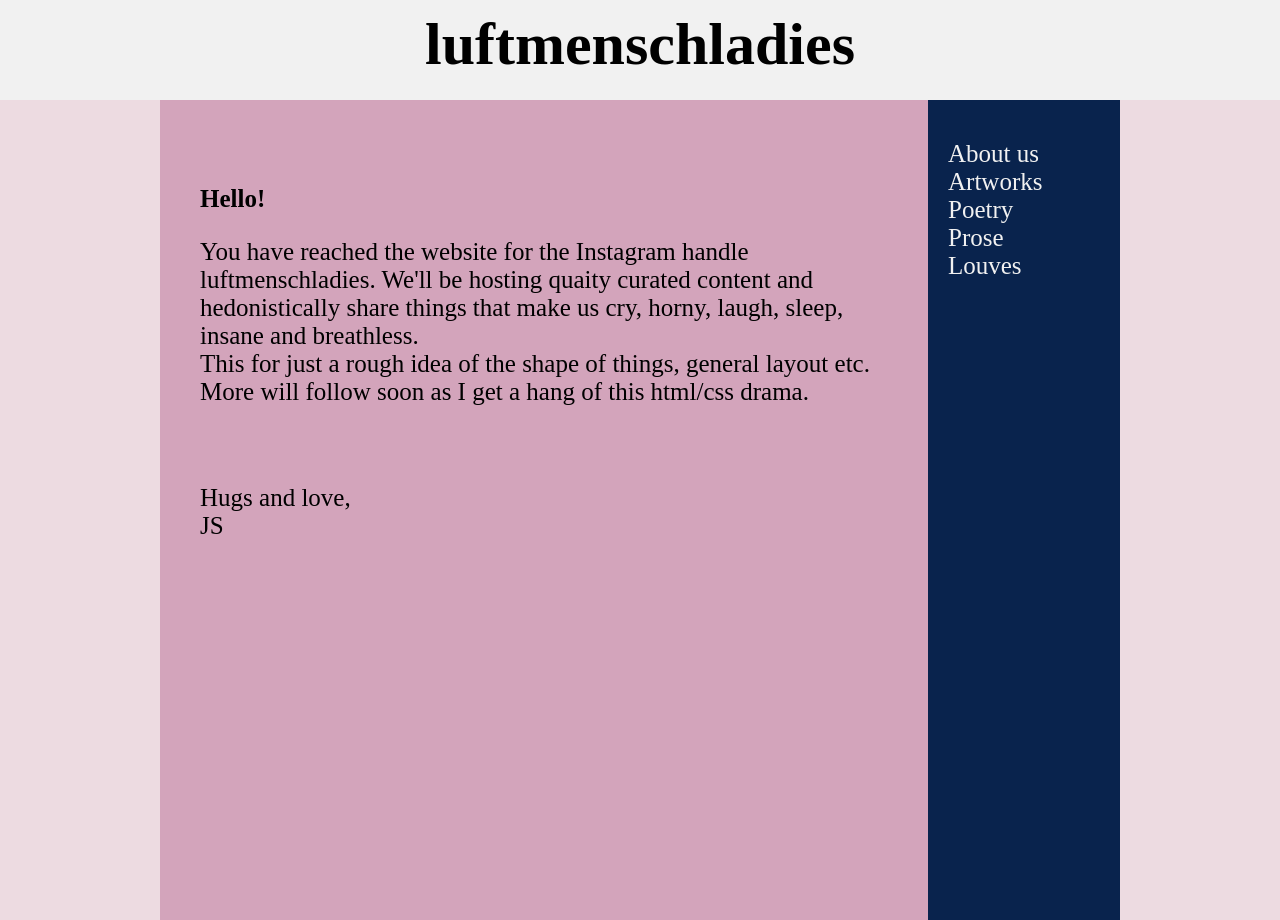
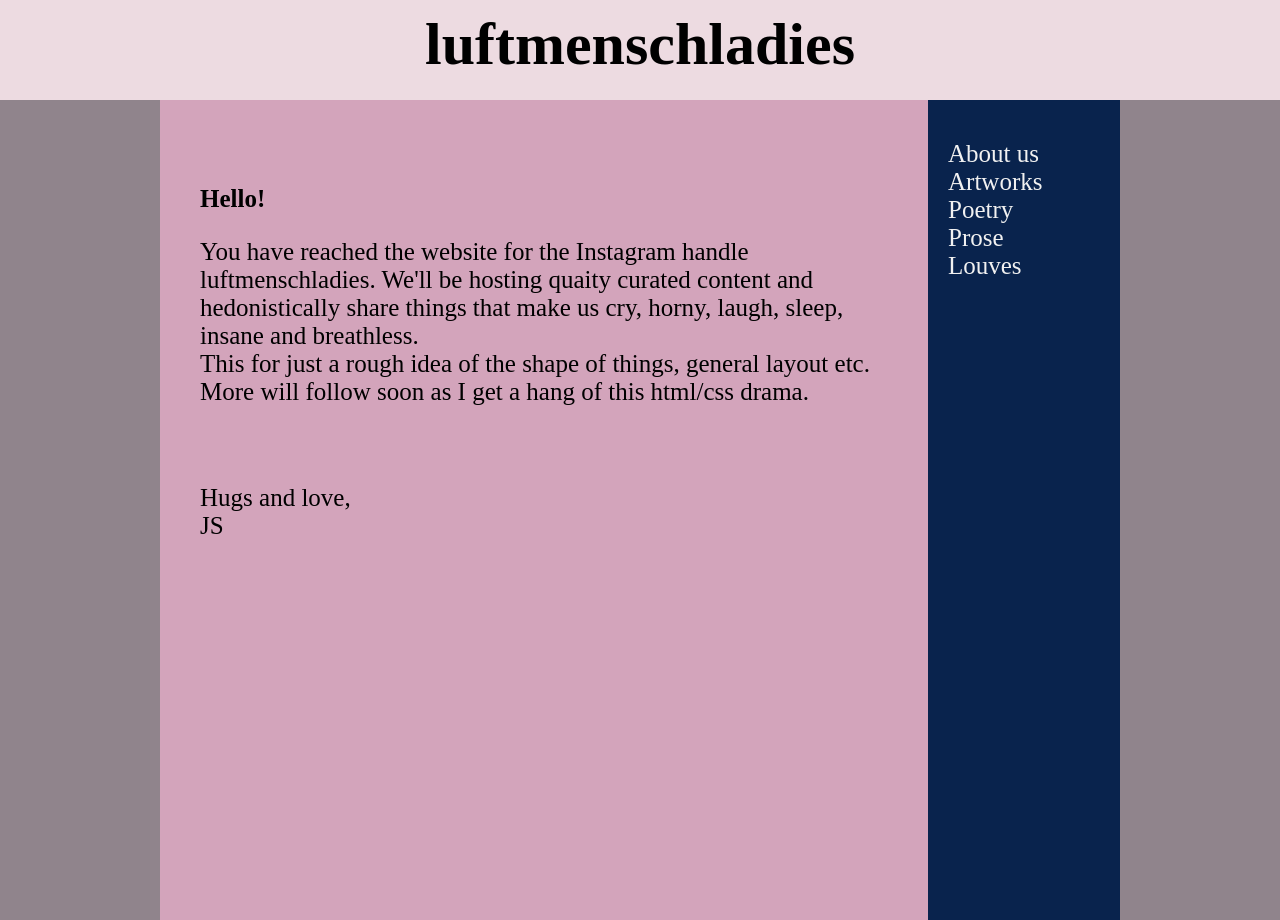
Before and after one commit to sanskritea/luftmenschladies, a plain HTML site: page index.html in a window 1280 px wide. Drawn offline with Linux system fonts and the light colour scheme.

Commit message:
Update index.html

```diff
--- a/index.html
+++ b/index.html
@@ -10,13 +10,13 @@
 <style>
 body {
   margin: 0;
-  background-color: #eddbe1;
+  background-color: #90848c;
   font-family: "Gabriola";
   color: black;
 }
 
 #header {
-  background-color: #f1f1f1;
+  background-color: #eddbe1;
   color: black;
   text-align: center;
   font-size: 60px;
```
